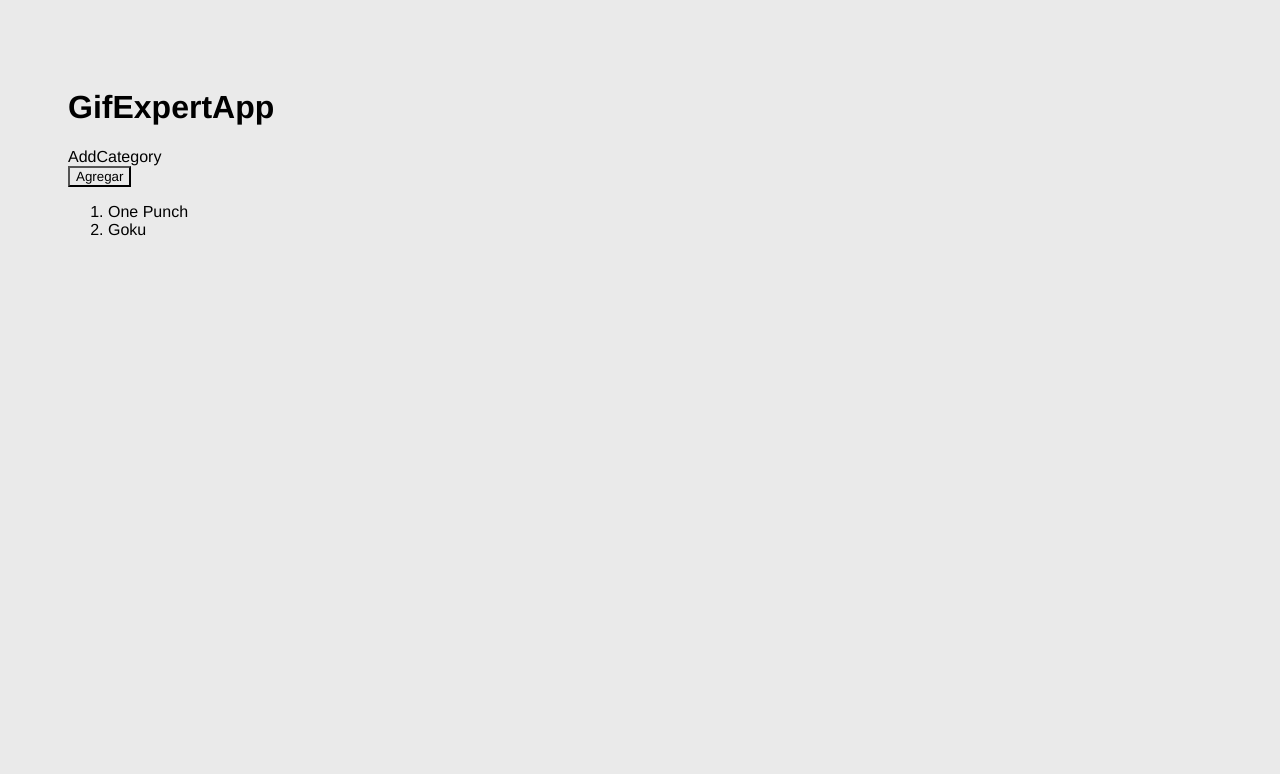
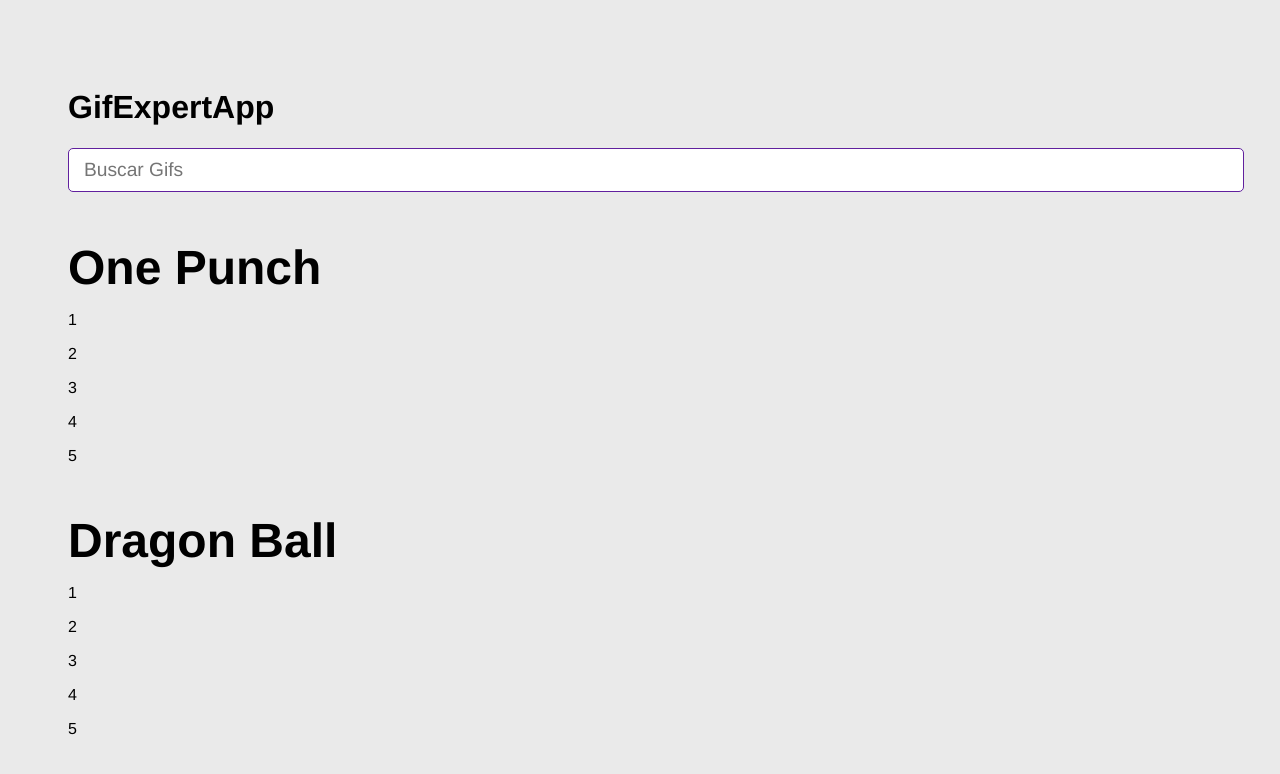
Before and after one commit to MarcoHdezH/GifExpertApp, a React (Vite) app: page / in a window 1280 px wide. Shown: the top 774 px of the page. Built offline with nearby package versions, Linux system fonts and the light colour scheme.

Commit message:
Nuevo Componente Añadido

```diff
--- a/src/GifExpertApp.jsx
+++ b/src/GifExpertApp.jsx
@@ -2,13 +2,16 @@
 import React from 'react'
 import { useState } from 'react'
 import { AddCategory } from './components/addCategory';
+import { GifGrid } from './components/GifGrid';
 
 const GifExpertApp = () => {
 
-   const [categories,setCategories] =useState(['One Punch','Goku']);
+   const [categories,setCategories] =useState(['One Punch','Dragon Ball']);
 
-   const onAddCategory = () =>{
-        setCategories([...categories,'Valorant']);
+   const onAddCategory = (newCategory) =>{
+      if(categories.includes(newCategory))return;
+
+      setCategories([...categories,newCategory]);
    }
 
   return (
@@ -17,16 +20,18 @@ const GifExpertApp = () => {
         <h1>GifExpertApp</h1>
 
         {/* Input */}
-        <AddCategory/>
+        <AddCategory
+            onNewCategory = { ( value )=> onAddCategory( value )}
+        />
 
-        {/* Listado de Items */}
-        <button onClick={onAddCategory}>Agregar</button>
-        <ol>
-            {categories.map(category=>{
-                    return <li key={category}>{category}</li>
-                })
-            }
-        </ol>
+        {
+            categories.map((category)=>(
+                <GifGrid
+                    key={category}
+                    category={category}
+                />
+            ))
+        }
     </>
 
   )
--- /dev/null
+++ b/src/components/GifGrid.jsx
@@ -0,0 +1,17 @@
+import React from "react";
+
+export const GifGrid = ({category}) =>{
+
+    const gifs = [1,2,3,4,5];
+
+    return(
+        <>
+            <h3>{category}</h3>
+            {
+                gifs.map( gif =>(
+                    <p>{gif}</p>
+                ))
+            }
+        </>
+    )
+}
--- a/src/components/addCategory.jsx
+++ b/src/components/addCategory.jsx
@@ -1,8 +1,32 @@
-
+import { useState } from "react";
 import React from "react";
 
-export const AddCategory = () =>{
+export const AddCategory = ({onNewCategory}) => {
+
+    const [InputValue, setInputValue] = useState('');
+
+    const onInputChange = ({ target }) => {
+        setInputValue(target.value);
+    }
+
+    const onSubmit = ( event ) =>{
+        event.preventDefault();
+        if(InputValue.trim().length<=1) return;
+
+        // setCategories(categories => [InputValue,...categories]);
+        onNewCategory(InputValue.trim())
+        setInputValue('');
+
+    }
+
     return (
-        <div>AddCategory</div>
+        <form onSubmit={onSubmit}>
+            <input
+                type="text"
+                placeholder="Buscar Gifs"
+                value={InputValue}
+                onChange={onInputChange}
+            />
+        </form>
     )
 }
```
